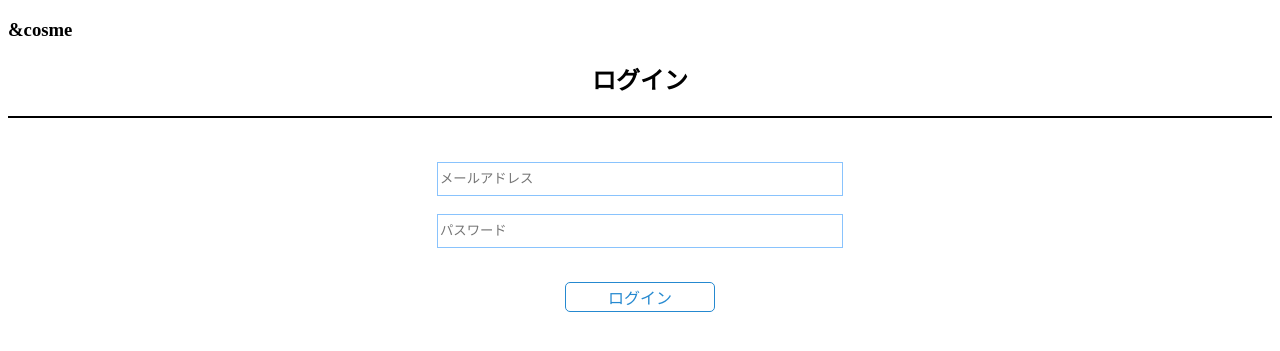
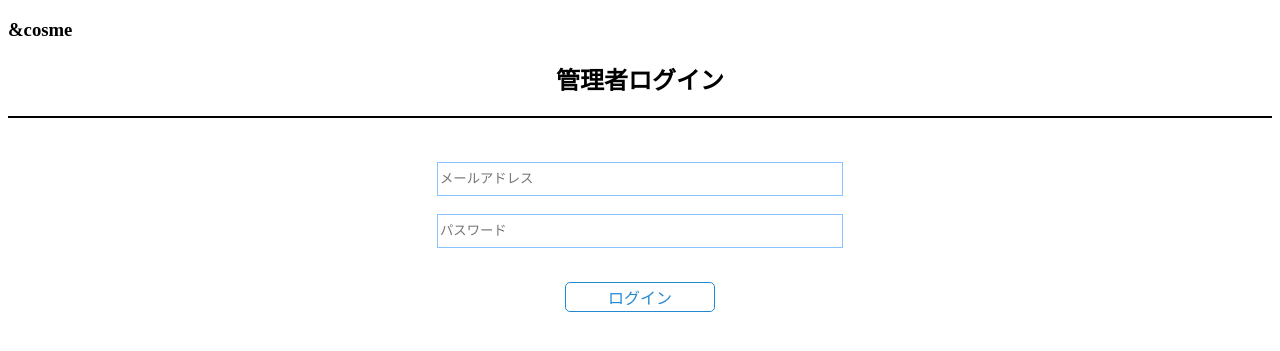
Before and after one commit to hirata0802/TeamGirls, a PHP site: page /k_login.php in a window 1280 px wide. Shown: the top 351 px of the page. Run offline with PHP 8.4, Linux system fonts and the light colour scheme.

Commit message:
Update k_login.php

```diff
--- a/&cosme/k_login.php
+++ b/&cosme/k_login.php
@@ -31,7 +31,7 @@ if(isset($_POST['admin_email'])){
 
 
 echo '<h3>&cosme</h3>';
-echo '<div id="center"><h2>ログイン</h2></div>';
+echo '<div id="center"><h2>管理者ログイン</h2></div>';
 echo '<div id="hr2"><hr color="black"></div>';
 
 echo '<form action="k_login.php" method="post">';
```
